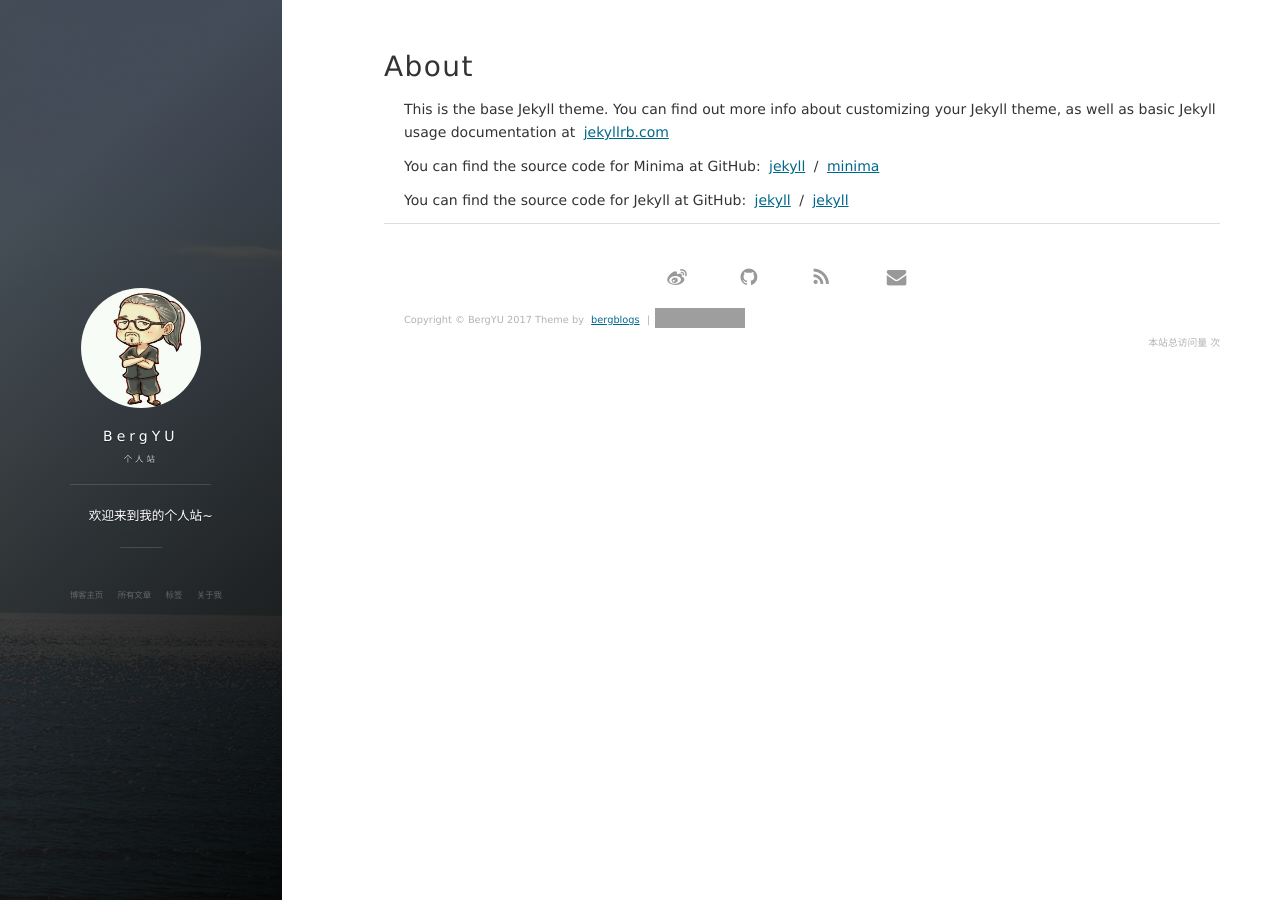
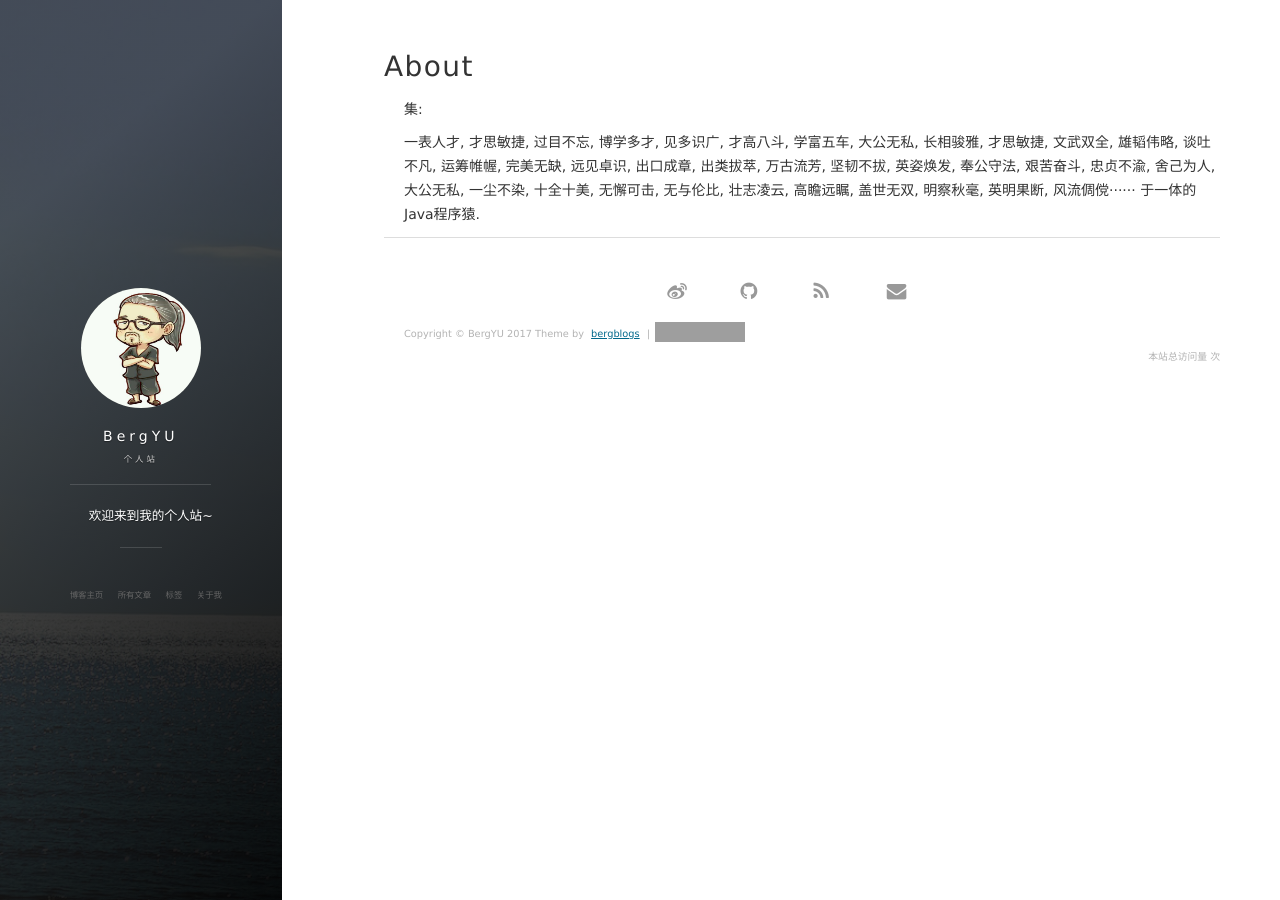
Before and after one commit to bergblogs/bergblogs.github.io, a Jekyll site: the page built from about.md, in a window 1280 px wide. Built offline with Jekyll 4.4.1, drawn with Linux system fonts in a browser that asks for light colours; nearby versions of some CDN libraries; comment, search, counter and statistics services are not loaded; grey boxes are pictures that could not be loaded.

Commit message:
添加自我介绍

```diff
--- a/about.md
+++ b/about.md
@@ -4,15 +4,42 @@ title: About
 permalink: /about/
 ---
 
-This is the base Jekyll theme. You can find out more info about customizing your Jekyll theme, as well as basic Jekyll usage documentation at [jekyllrb.com](https://jekyllrb.com/)
+集:
 
-You can find the source code for Minima at GitHub:
-[jekyll][jekyll-organization] /
-[minima](https://github.com/jekyll/minima)
-
-You can find the source code for Jekyll at GitHub:
-[jekyll][jekyll-organization] /
-[jekyll](https://github.com/jekyll/jekyll)
-
-
-[jekyll-organization]: https://github.com/jekyll
+一表人才,
+才思敏捷,
+过目不忘,
+博学多才,
+见多识广,
+才高八斗,
+学富五车,
+大公无私,
+长相骏雅,
+才思敏捷,
+文武双全,
+雄韬伟略,
+谈吐不凡,
+运筹帷幄,
+完美无缺,
+远见卓识,
+出口成章,
+出类拔萃,
+万古流芳,
+坚韧不拔,
+英姿焕发,
+奉公守法,
+艰苦奋斗,
+忠贞不渝,
+舍己为人,
+大公无私,
+一尘不染,
+十全十美,
+无懈可击,
+无与伦比,
+壮志凌云,
+高瞻远瞩,
+盖世无双,
+明察秋毫,
+英明果断,
+风流倜傥······
+于一体的Java程序猿.
```
